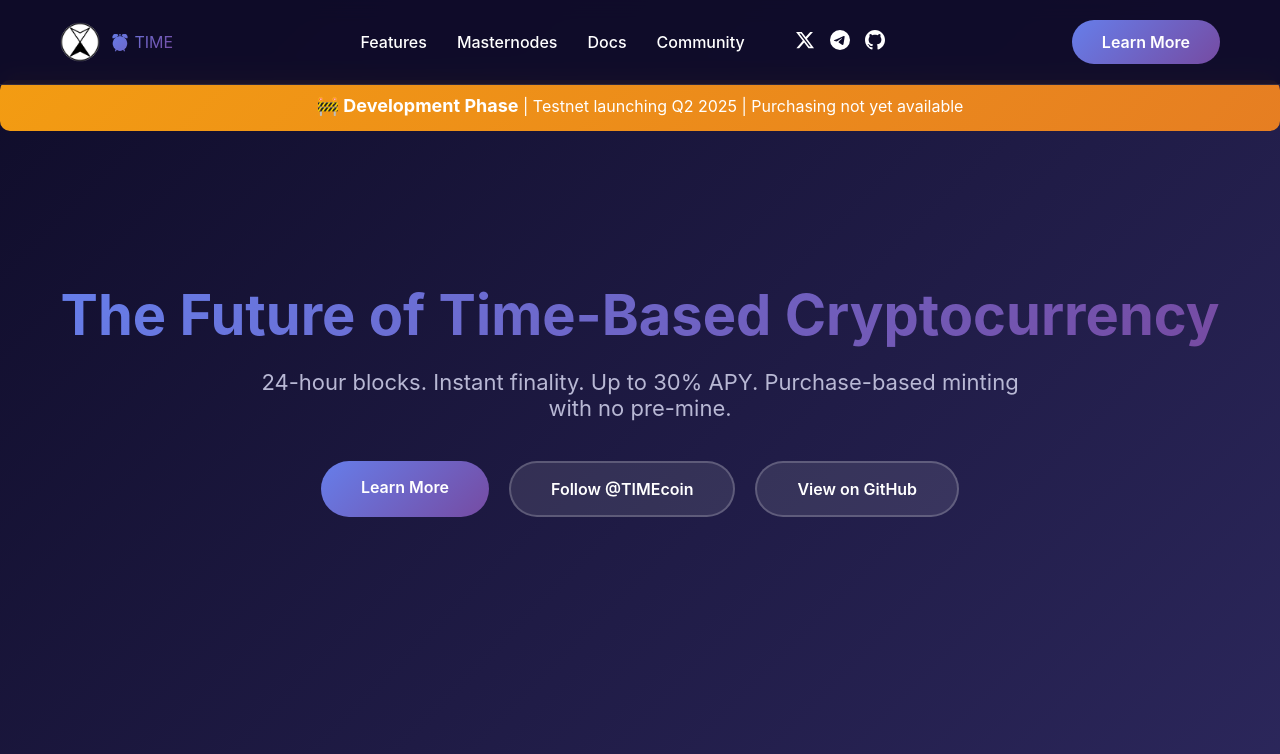
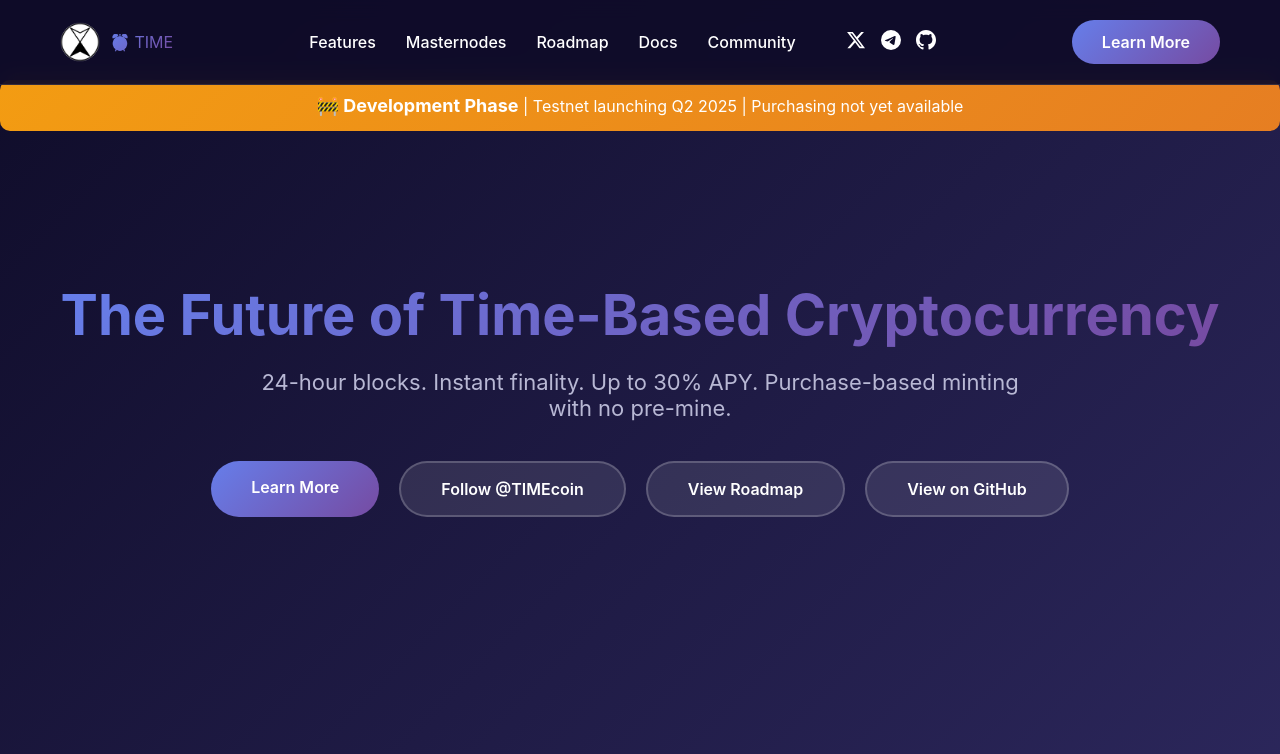
Before and after one commit to time-coin/time-coin-website, a plain HTML site: page index.html in a window 1280 px wide. Shown: the top 754 px of the page. Drawn offline with Linux system fonts and the light colour scheme.

Commit message:
roadmap links

```diff
--- a/index.html
+++ b/index.html
@@ -471,6 +471,7 @@
             <ul class="nav-links">
                 <li><a href="#features">Features</a></li>
                 <li><a href="#masternodes">Masternodes</a></li>
+                <li><a href="roadmap.html">Roadmap</a></li>
                 <li><a href="docs.html">Docs</a></li>
                 <li><a href="community.html">Community</a></li>
                 <div class="social-nav">
@@ -510,6 +511,7 @@
             <div class="hero-buttons">
                 <a href="docs.html#introduction" class="button-primary">Learn More</a>
                 <a href="https://twitter.com/TIMEcoin515010" target="_blank" class="button-secondary">Follow @TIMEcoin</a>
+                <a href="roadmap.html" class="button-secondary">View Roadmap</a>
                 <a href="https://github.com/time-coin" target="_blank" class="button-secondary">View on GitHub</a>
             </div>
         </div>
@@ -633,7 +635,7 @@
             <h2>Ready to Join the TIME Revolution?</h2>
             <p>Testnet launching Q2 2025. Follow our progress and be ready for launch.</p>
             <div class="hero-buttons">
-                <a href="docs.html#quick-start" class="button-primary">View Roadmap</a>
+                <a href="roadmap.html" class="button-primary">View Roadmap</a>
                 <a href="https://twitter.com/TIMEcoin515010" target="_blank" class="button-secondary">Follow Updates</a>
             </div>
         </div>
@@ -665,9 +667,9 @@
                     <h4>Resources</h4>
                     <ul>
                         <li><a href="docs.html#introduction">About</a></li>
-                        <li><a href="docs.html#quick-start">FAQ</a></li>
+                        <li><a href="faq.html">FAQ</a></li>
                         <li><a href="community.html">Community</a></li>
-                        <li><a href="docs.html#architecture">Roadmap</a></li>
+                        <li><a href="roadmap.html">Roadmap</a></li>
                     </ul>
                 </div>
                 <div class="footer-section">
```
